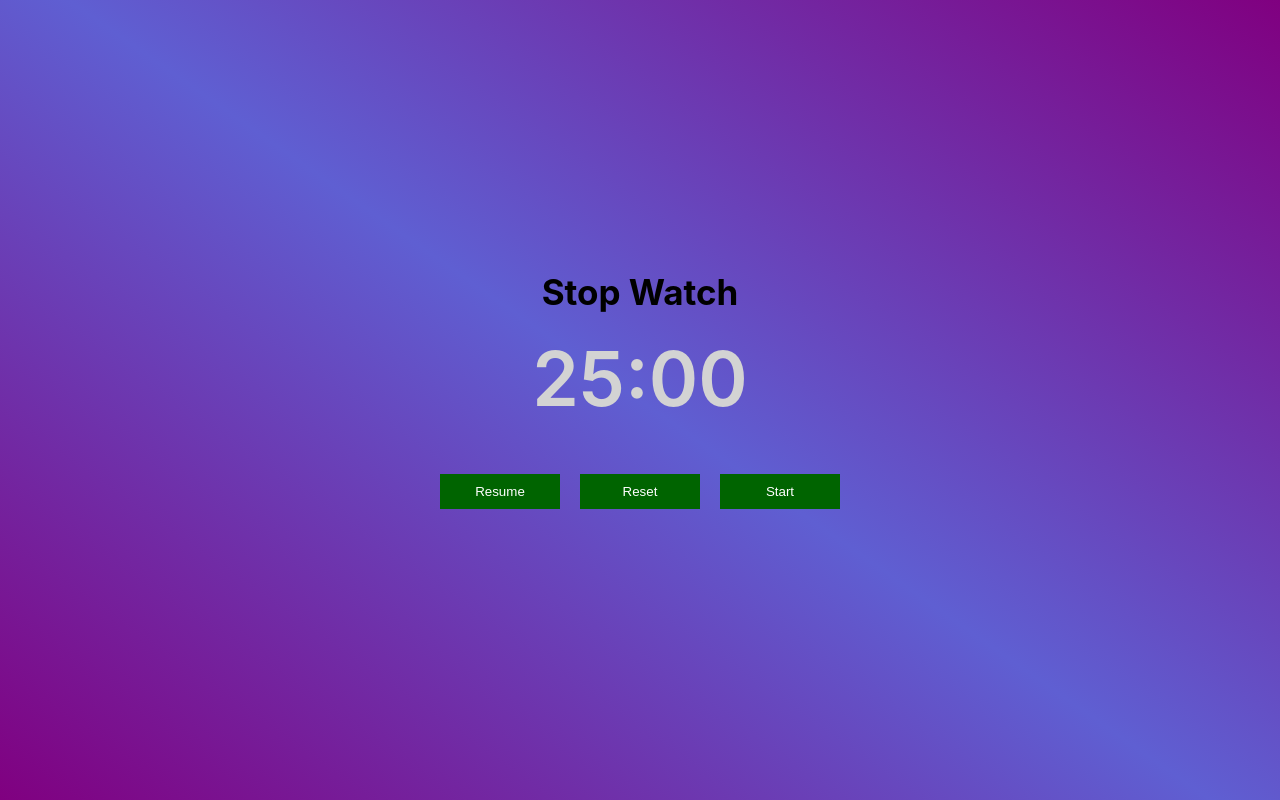
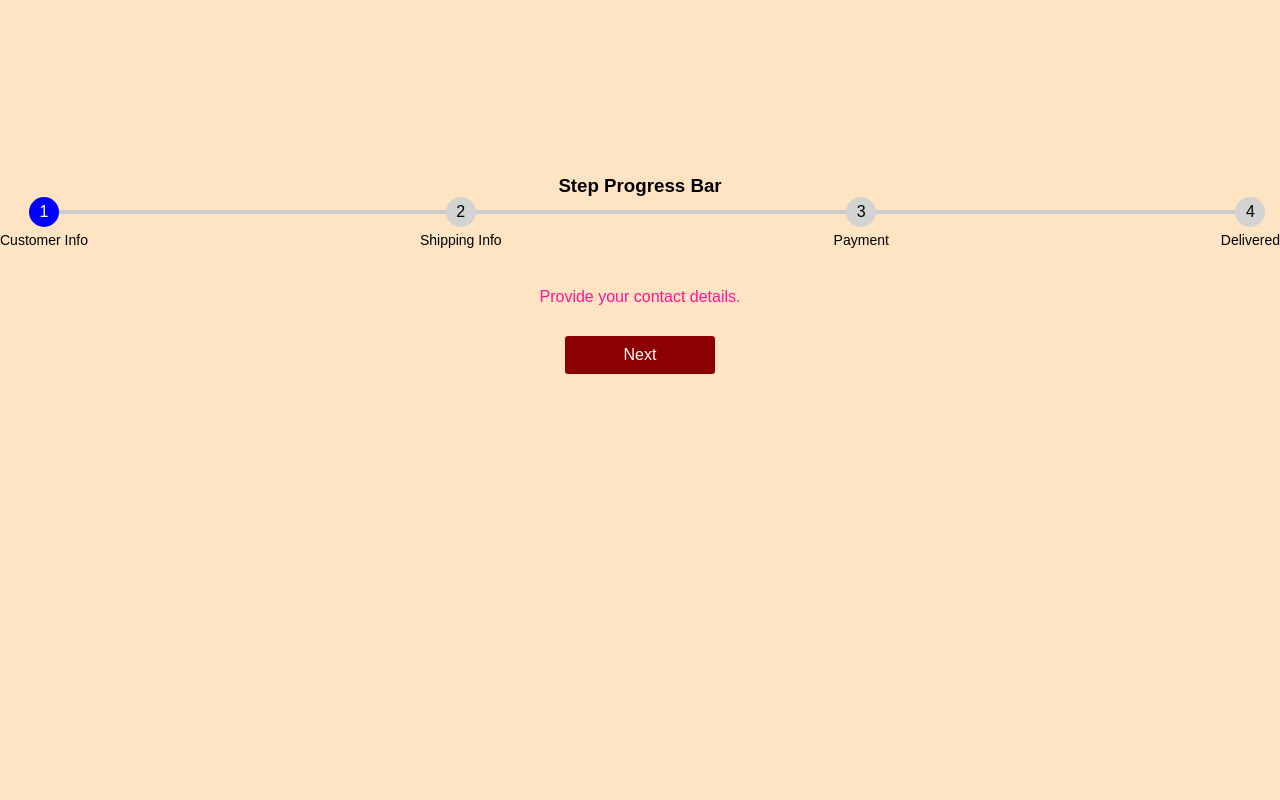
Before and after one commit to geethanjali128/25_react_projects, a React (Create React App) app: page / in a window 1280 px wide. Built offline with nearby package versions, Linux system fonts and the light colour scheme.

Commit message:
25 react projects

```diff
--- a/src/App.css
+++ b/src/App.css
@@ -2,8 +2,5 @@
   margin: 0px;
   padding: 0px;
   box-sizing: border-box;
+  font-family: sans-serif;
 }
-
-.App {
-  text-align: center;
-}
--- a/src/App.js
+++ b/src/App.js
@@ -1,6 +1,6 @@
 import React from 'react'
 import './App.css'
-import WatchParent from './components/stop-watch/WatchParent'
+import Progress from './components/step-progress-bar/Progress'
 function App() {
 
 
@@ -11,7 +11,8 @@ function App() {
       {/* <h1 className='title'>25 REACT.JS PROJECTS FOR INTERVIEW PREPERATION</h1> */}
       {/* <PaginationProducts/> */}
     {/* <ClockParent/> */}
-    <WatchParent/>
+    {/* <WatchParent/> */}
+    <Progress/>
 
     </div>
   )
--- /dev/null
+++ b/src/components/step-progress-bar/Progress.css
@@ -0,0 +1,86 @@
+.stepper {
+  position: relative;
+  display: flex;
+  justify-content: space-between;
+  align-items: center;
+}
+
+.progress-parent {
+  background-color: bisque;
+  width: 100%;
+  height: 100vh;
+  padding-top: 175px;
+}
+
+.step {
+  display: flex;
+  flex-direction: column;
+  align-items: center;
+}
+
+.step-number {
+  width: 30px;
+  height: 30px;
+  background-color: lightgray;
+  border-radius: 50%;
+  display: flex;
+  align-items: center;
+  justify-content: center;
+  margin-bottom: 5px;
+  z-index: 2;
+}
+
+.step-name {
+  font-size: 14px;
+}
+
+.active .step-number {
+  background-color: blue;
+  color: #fff;
+}
+
+.complete .step-number {
+  background-color: green;
+  color: #fff;
+}
+
+.progress-bar {
+  position: absolute;
+  top: 25%; /* or any other default styles */
+  left: 0;
+  height: 4px;
+  background-color: #ccc; /* or any other background color */
+  /* Other necessary styles for the progress bar */
+}
+
+.progress {
+  height: 100%;
+  background-color: green;
+  transition: 0.2s ease;
+}
+
+.btn-wrapper {
+  display: flex;
+  justify-content: center;
+  align-items: center;
+  margin-top: 30px;
+}
+
+.btn {
+  width: 150px;
+  border: 0;
+  outline: 0;
+  background-color: darkred;
+  color: #fff;
+  padding: 10px 20px;
+  border-radius: 3px;
+  font-size: 16px;
+  cursor: pointer;
+}
+
+.active-component {
+  text-align: center;
+  margin-top: 40px;
+  margin-bottom: 20px;
+  color: deeppink;
+}
--- /dev/null
+++ b/src/components/step-progress-bar/Progress.js
@@ -0,0 +1,33 @@
+import React from 'react'
+import './Progress.css'
+import ProgressBar from './ProgressBar'
+
+
+const Progress = () => {
+    const CHECKOUT_STEPS = [
+  {
+    name: "Customer Info",
+    Component: () => <div>Provide your contact details.</div>,
+  },
+  {
+    name: "Shipping Info",
+    Component: () => <div>Enter your shipping address.</div>,
+  },
+  {
+    name: "Payment",
+    Component: () => <div>Complete payment for your order.</div>,
+  },
+  {
+    name: "Delivered",
+    Component: () => <div> Your order has been delivered.</div>,
+  },
+]
+  return (
+    <div className='progress-parent'>
+        <h3 style={{textAlign:'center'}}>Step Progress Bar</h3>
+      <ProgressBar steps={CHECKOUT_STEPS}/>
+    </div>
+  )
+}
+
+export default Progress
--- /dev/null
+++ b/src/components/step-progress-bar/ProgressBar.js
@@ -0,0 +1,95 @@
+import React, { useEffect, useRef, useState } from 'react'
+
+const ProgressBar = ({steps=[]}) => {
+    const[currentStep,setCurrentStep]=useState(1)
+    const[isComplete,setIsComplete]=useState(false)
+    const[margins,setMargins]=useState({
+        marginLeft:0,
+        marginRight:0
+    })
+     const stepRef=useRef([])
+
+
+
+     useEffect(()=>{
+        setMargins({
+            marginLeft:stepRef.current[0].offsetWidth/2  ||0,
+            marginRight:stepRef.current[steps.length-1].offsetWidth/2 || 0,
+        })
+    },[stepRef,steps.length])
+
+    // if steps is empty
+    if(!steps.length){
+        return <></>
+    }
+
+    const ActiveComponent=steps[currentStep-1]?.Component
+
+
+
+
+    const handleNext=()=>{
+        setCurrentStep( prevStep=>{
+            if(prevStep === steps.length){
+                setIsComplete(true)
+
+                return prevStep
+            }
+
+            return prevStep+1
+        })
+    }
+    const calculateProgressBarWidth=()=>{
+        return ((currentStep-1)/(steps.length-1)*100)
+    }
+
+  return (
+    <>
+    <div className='stepper'>
+      {
+        steps.map((step,index)=>{
+            return (
+                <div
+                key={step.name}
+                ref={(el)=>{stepRef.current[index]=el}}
+                className={`step ${currentStep>index+1 || isComplete?"complete":""}
+                    ${currentStep===index+1?"active":""}`}>
+                    <div className='step-number'>
+                        {currentStep>index+1 ||isComplete?(
+                            <span>&#10003;</span>
+                        ):(
+                            index+1
+                        )
+
+                        }
+                        </div>
+                    <div className='step-name'>{step.name}</div>
+                </div>
+            )
+        })
+      }
+      <div  className='progress-bar'
+       style={{width:`calc(100% - ${margins.marginLeft+margins.marginRight}px)`, marginLeft: margins.marginLeft,
+          marginRight: margins.marginRight}
+        }
+
+        >
+        <div className='progress' style={{width:`${calculateProgressBarWidth()}%`}}></div>
+      </div>
+    </div>
+    <div className='active-component'><ActiveComponent/></div>
+    <div className='btn-wrapper'>
+        {!isComplete && (
+            <button
+            className='btn'
+            onClick={handleNext}
+            >{currentStep===steps.length?"Finish":"Next"}</button>
+        )}
+
+    </div>
+    </>
+
+  )
+}
+
+export default ProgressBar
```
